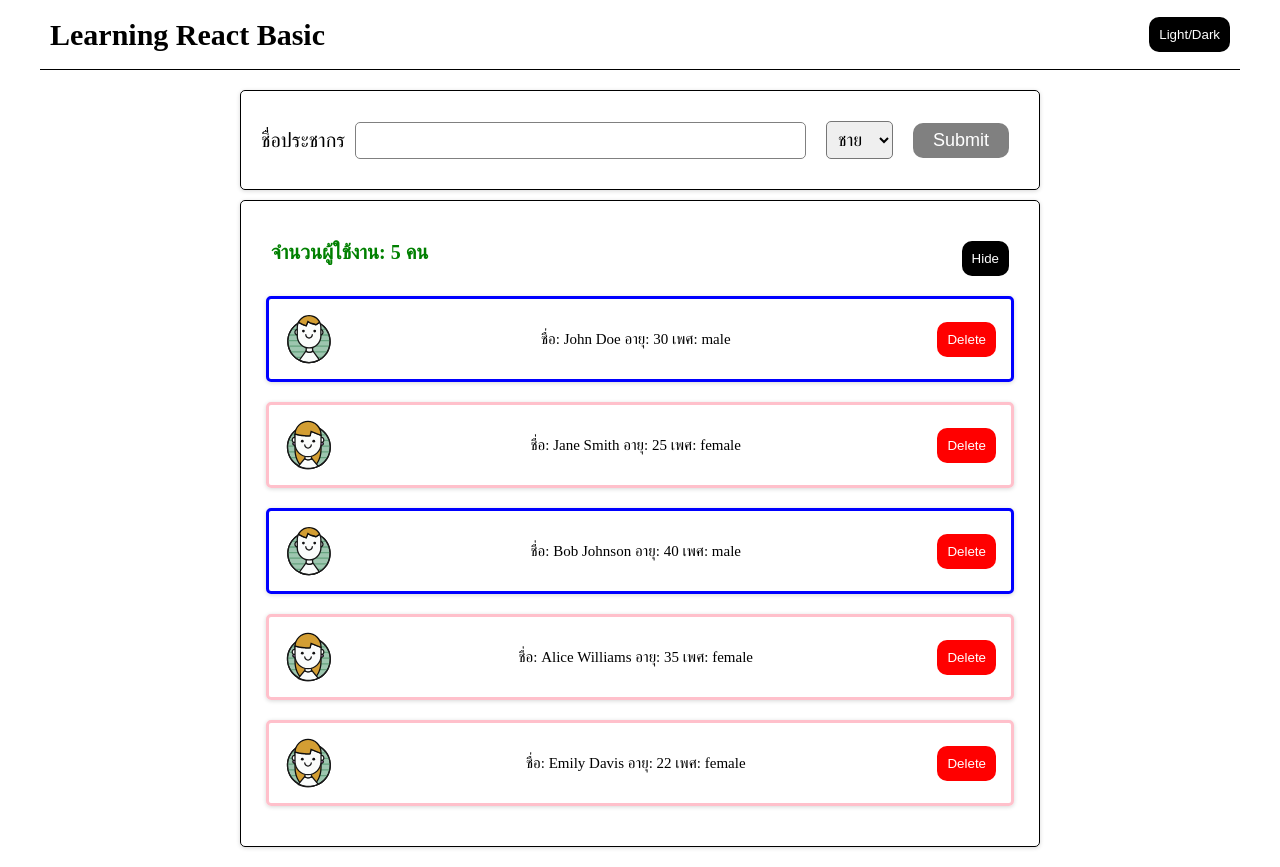
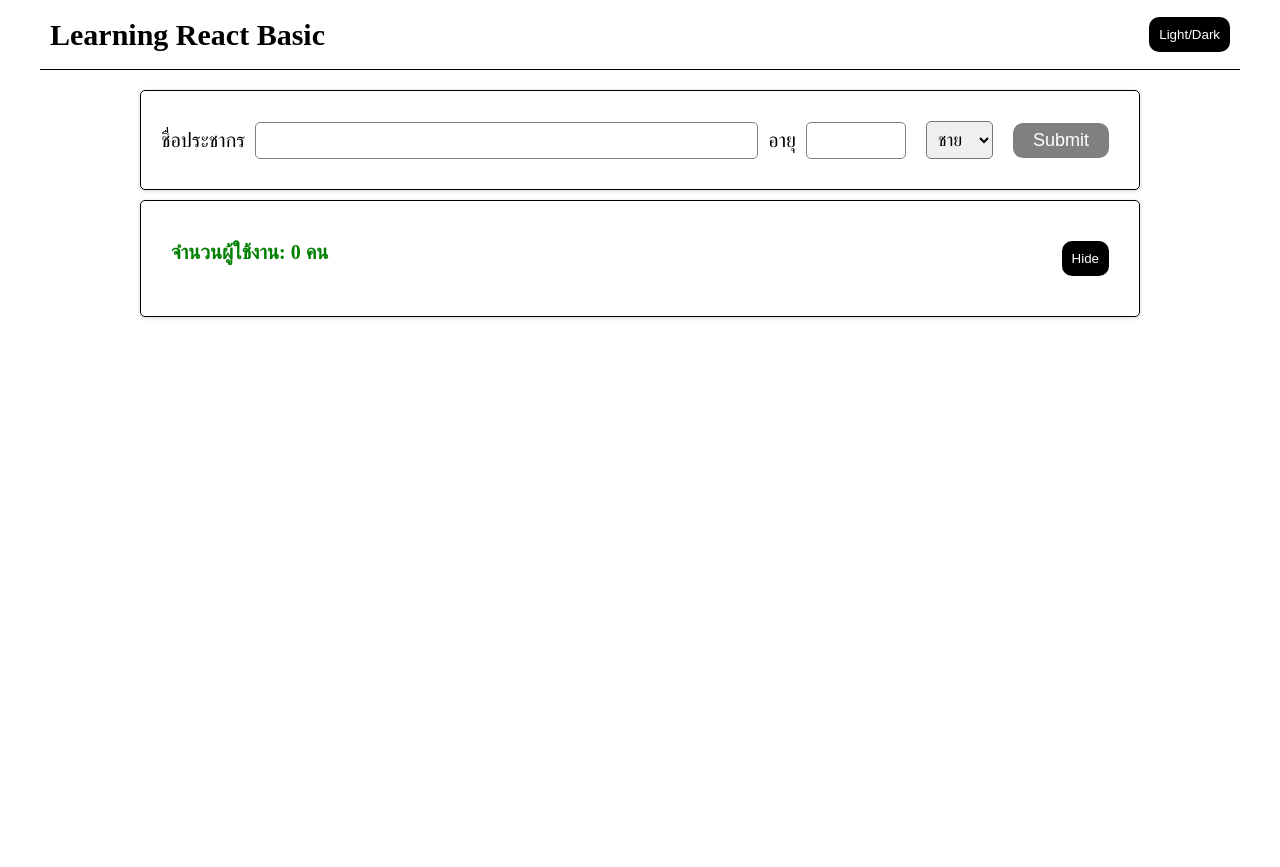
Before and after one commit to PetchAuisui/learning-react-basic, a React (Vite) app: page / in a window 1280 px wide. After the commit the page ends 800 px from the top, so only its background shows below. Built offline with nearby package versions, Linux system fonts and the light colour scheme.

Commit message:
Save Data

```diff
--- a/src/App.jsx
+++ b/src/App.jsx
@@ -7,12 +7,11 @@ import { useState } from 'react';
 function App() {
 
   const [data, setData] = useState([
-    { id: 1, name: "John Doe", gender: "male", age: 30 },
-    { id: 2, name: "Jane Smith", gender: "female", age: 25 },
-    { id: 3, name: "Bob Johnson", gender: "male", age: 40 },
-    { id: 4, name: "Alice Williams", gender: "female", age: 35 },
-    { id: 5, name: "Emily Davis", gender: "female", age: 22 }
-
+    // { id: 1, name: "John Doe", gender: "male", age: 30 },
+    // { id: 2, name: "Jane Smith", gender: "female", age: 25 },
+    // { id: 3, name: "Bob Johnson", gender: "male", age: 40 },
+    // { id: 4, name: "Alice Williams", gender: "female", age: 35 },
+    // { id: 5, name: "Emily Davis", gender: "female", age: 22 }
   ]);
 
   function deleteUser(id) {
@@ -24,7 +23,7 @@ function App() {
     <div className="App">
       <Header title="Learning React Basic" />
       <main>
-        <Addform />
+        <Addform data={data} setData={setData} />
         <PersonList data={data} deleteUser={deleteUser} />
       </main>
     </div>
--- a/src/components/AddForm.css
+++ b/src/components/AddForm.css
@@ -1,45 +1,54 @@
-.container{
-    max-width: 800px;
+.container {
+    max-width: 1000px;
     margin: 10px auto;
     padding: 20px;
     box-shadow: rgba(0, 0, 0, 0.16) 0px 1px 4px;
 }
 
-form{
+form {
     display: flex;
     align-items: center;
 }
 
-label{
+label {
     font-size: 20px;
 }
 
-input{
+input {
     font-size: 18px;
     padding: 7px;
     border: 1px solid gray;
     border-radius: 5px;
-    flex-grow: 1;
     margin: 10px;
 }
 
-input:focus{
+.name-input {
+    flex: 3;
+}
+
+.age-input {
+    flex: 1;
+    max-width: 100px;
+}
+
+input:focus {
     outline: none;
 }
 
-select{
+select {
     font-size: 18px;
     padding: 7px;
     margin: 10px;
     border-radius: 5px;
 }
 
-.btn-save{
+.btn-save {
     font-size: 18px;
     padding: 7px 20px;
     margin: 10px;
     background-color: green;
 }
-.btn-save:disabled{
+
+.btn-save:disabled {
     background: gray;
 }
--- a/src/components/AddForm.jsx
+++ b/src/components/AddForm.jsx
@@ -1,27 +1,38 @@
 import "./AddForm.css";
 import { useState } from "react";
 
-export default function Addform() {
+export default function Addform(props) {
     const [name, setName] = useState("");
-    const [gender, setGender] = useState("ชาย");
+    const [gender, setGender] = useState("male");
+    const [age, setAge] = useState("");
 
-    function saveData(e){
+    const { data, setData } = props;
+
+    function saveData(e) {
         e.preventDefault()
         const person = {
+            id: Math.floor(Math.random() * 10000),
             name: name,
-            gender: gender
+            gender: gender,
+            age: age
         }
         console.log(person);
+        setData([...data, person])
+        setName("");
+        setGender("male");
+        setAge("");
     }
 
     return (
         <section className="container">
             <form onSubmit={saveData}>
                 <label>ชื่อประชากร</label>
-                <input type="text" value={name} onChange={(e)=>setName(e.target.value)}/>
-                <select value={gender} onChange={(e)=>setGender(e.target.value)}>
-                    <option>ชาย</option>
-                    <option>หญิง</option>
+                <input className="name-input" type="text" value={name} onChange={(e) => setName(e.target.value)} />
+                <label>อายุ</label>
+                <input className="age-input" type="number" value={age} onChange={(e) => setAge(e.target.value)} />
+                <select value={gender} onChange={(e) => setGender(e.target.value)}>
+                    <option value="male">ชาย</option>
+                    <option value="female">หญิง</option>
                 </select>
                 <button type="submit" className="btn-save" disabled={name.trim()===""}>Submit</button>
             </form>
--- a/src/components/PersonList.css
+++ b/src/components/PersonList.css
@@ -21,5 +21,6 @@ li{
     margin: 20px 5px;
     padding: 15px;
     border-radius: 5px;
-    font-size: 15px;
+    font-size: 18px;
+    font-family: "Helvetica", "Arial", sans-serif;
 }
--- a/src/components/User.jsx
+++ b/src/components/User.jsx
@@ -6,7 +6,7 @@ export default function User({item , deleteUser }) {
         <>
           <li key={item.id} style={{borderStyle:"solid",borderColor:item.gender=="male" ? "blue" : "pink"}}>
               <img src={item.gender == "male" ? boy : girl} width={50} height={50}/>
-              <p> ชื่อ: {item.name} อายุ: {item.age} เพศ: {item.gender}</p>
+              <p> ชื่อ: {item.name} อายุ: {item.age}</p>
               <div className="control">
                 <button style={{background:"red"}} onClick={() => deleteUser(item.id)}>Delete</button>
               </div>
```
